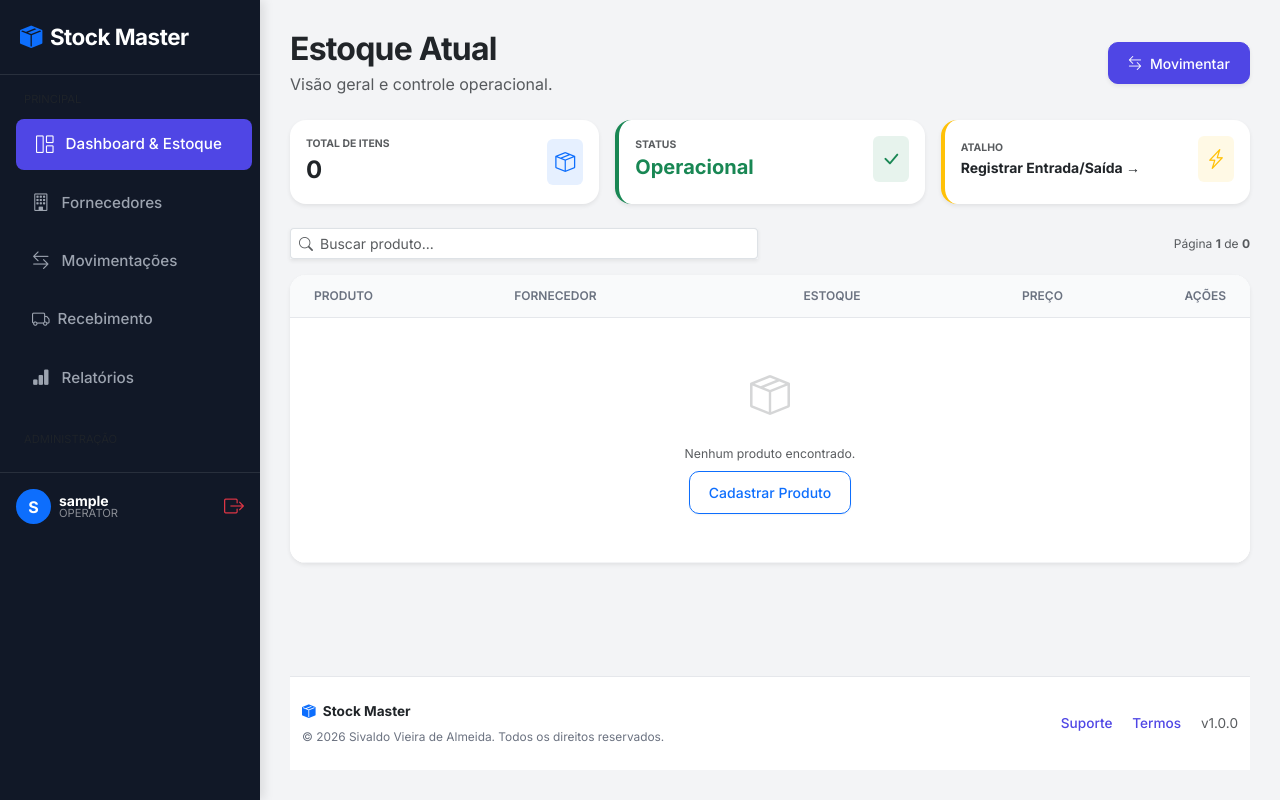
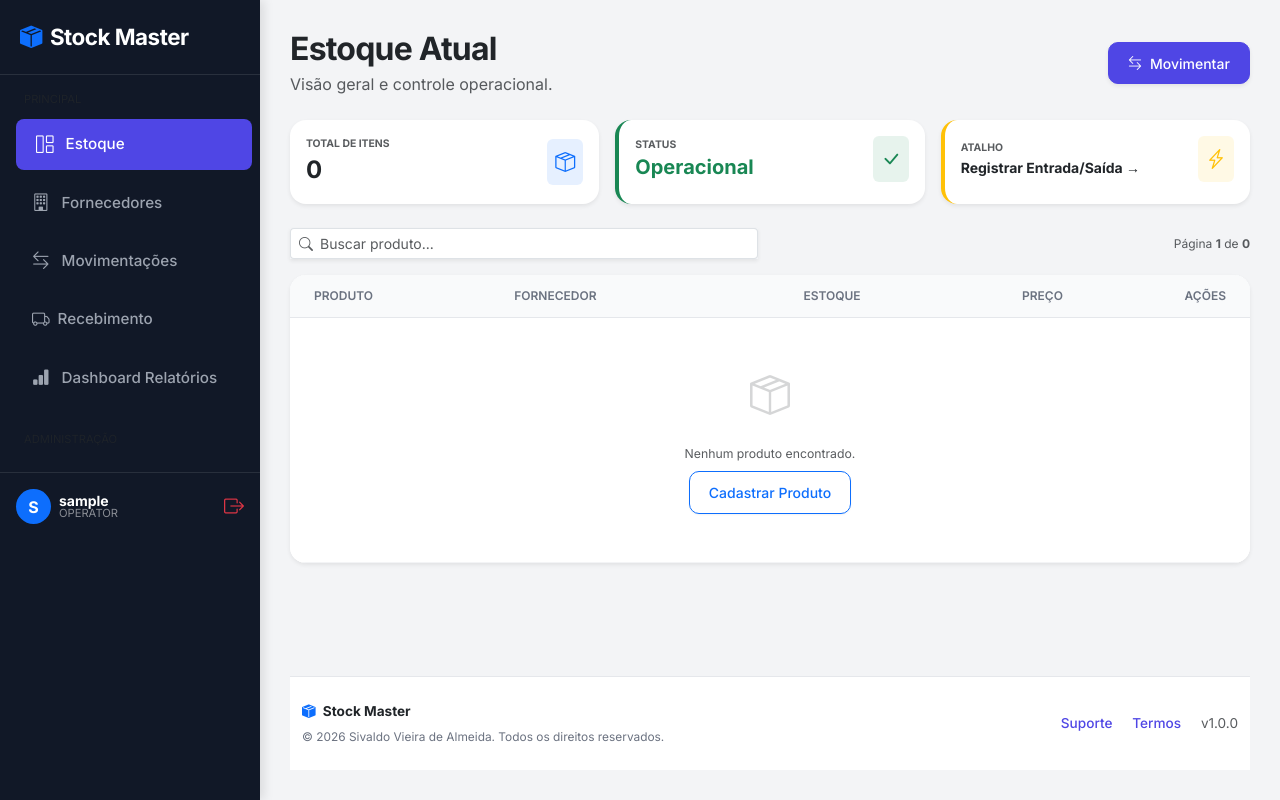
Before and after one commit to EngSivaldo/stock-master-uninter, a Flask app: page / in a window 1280 px wide. Run offline with Flask 3, Linux system fonts and the light colour scheme; the visitor is signed in with stand-in values (Sample User, id 1); data that the repository does not hold is empty.

Commit message:
chore: alterar nomes titulos

```diff
--- a/app/templates/base.html
+++ b/app/templates/base.html
@@ -28,7 +28,7 @@
             <small class="text-uppercase text-muted px-4 mb-2" style="font-size: 0.7rem;">Principal</small>
 
             <a href="{{ url_for('inventory.index') }}" class="nav-link {% if request.endpoint == 'inventory.index' %}active{% endif %}">
-                <i class="bi bi-grid-1x2"></i> Dashboard & Estoque
+                <i class="bi bi-grid-1x2"></i>  Estoque
             </a>
 
             <a href="{{ url_for('inventory.suppliers_list') }}" class="nav-link {% if request.endpoint == 'inventory.suppliers_list' %}active{% endif %}">
@@ -55,7 +55,7 @@
             </a>
 
             <a href="{{ url_for('main.report') }}" class="nav-link {% if request.endpoint == 'main.report' %}active{% endif %}">
-                <i class="bi bi-bar-chart-fill"></i> Relatórios
+                <i class="bi bi-bar-chart-fill"></i> Dashboard Relatórios
             </a>
 
             <small class="text-uppercase text-muted px-4 mt-4 mb-2" style="font-size: 0.7rem;">Administração</small>
```
